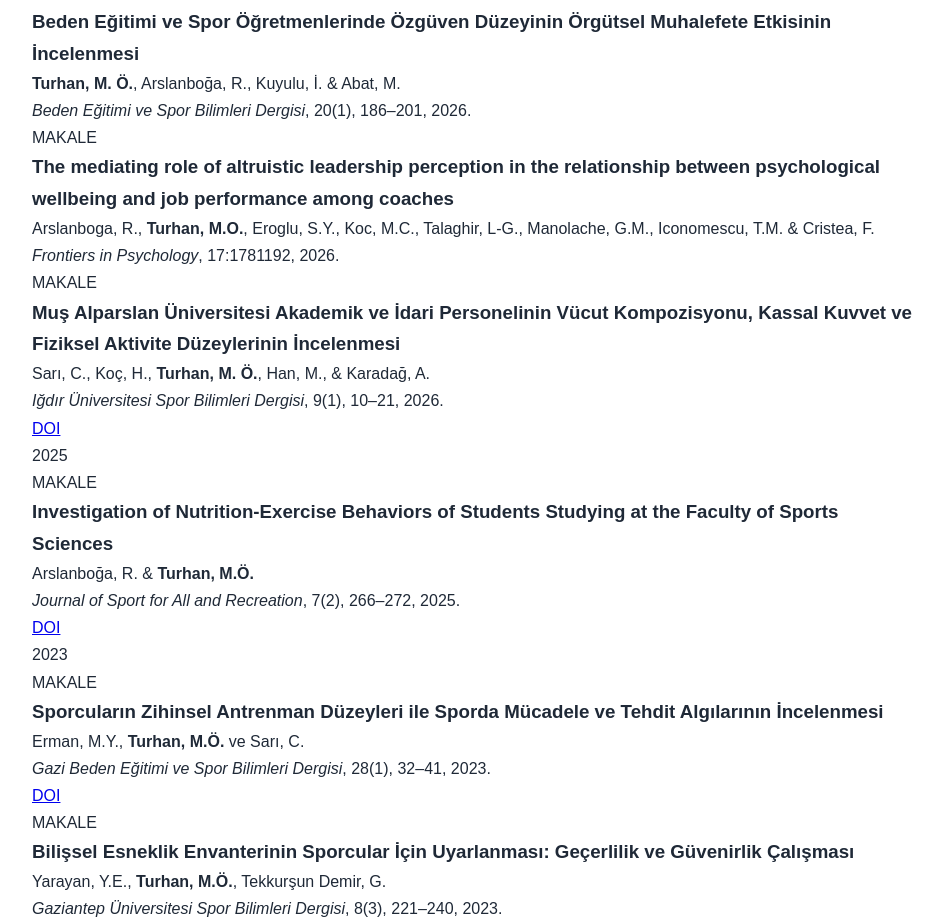
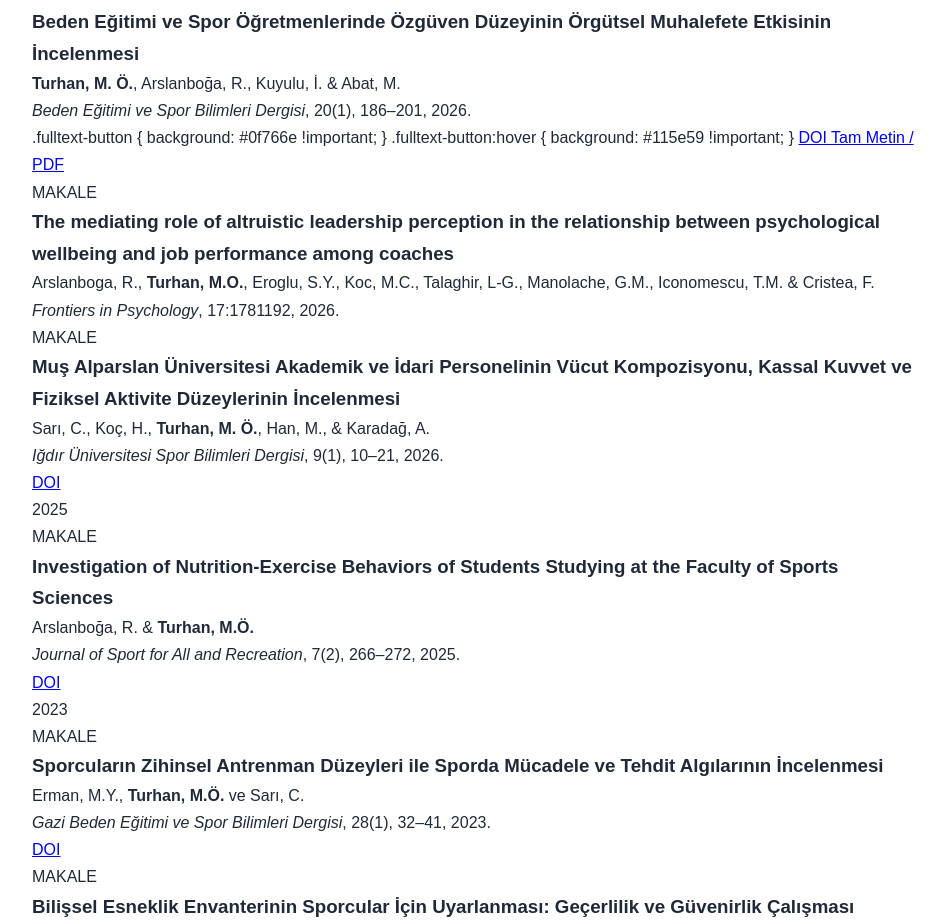
Before and after one commit to mozkanturhan/mozkanturhan.github.io, a plain HTML site: page index.html in a window 1280 px wide. Shown: the part 3303-4227 px from the top of the page, without its empty margins (163-1108 px from the left). Drawn offline with Linux system fonts and the light colour scheme.

Commit message:
Update index.html

```diff
--- a/index.html
+++ b/index.html
@@ -738,6 +738,27 @@
       <p class="journal">
         <em>Beden Eğitimi ve Spor Bilimleri Dergisi</em>,
         20(1), 186–201, 2026.
+        <div class="publication-links">
+          .fulltext-button {
+  background: #0f766e !important;
+}
+
+.fulltext-button:hover {
+  background: #115e59 !important;
+}
+
+  <a href="https://doi.org/10.61962/bsd.1828597"
+     target="_blank">
+    DOI
+  </a>
+
+  <a href="https://dergipark.org.tr/tr/pub/bsd/article/1828597"
+     target="_blank"
+     class="fulltext-button">
+    Tam Metin / PDF
+  </a>
+
+</div>
       </p>
     </article>
 
```
